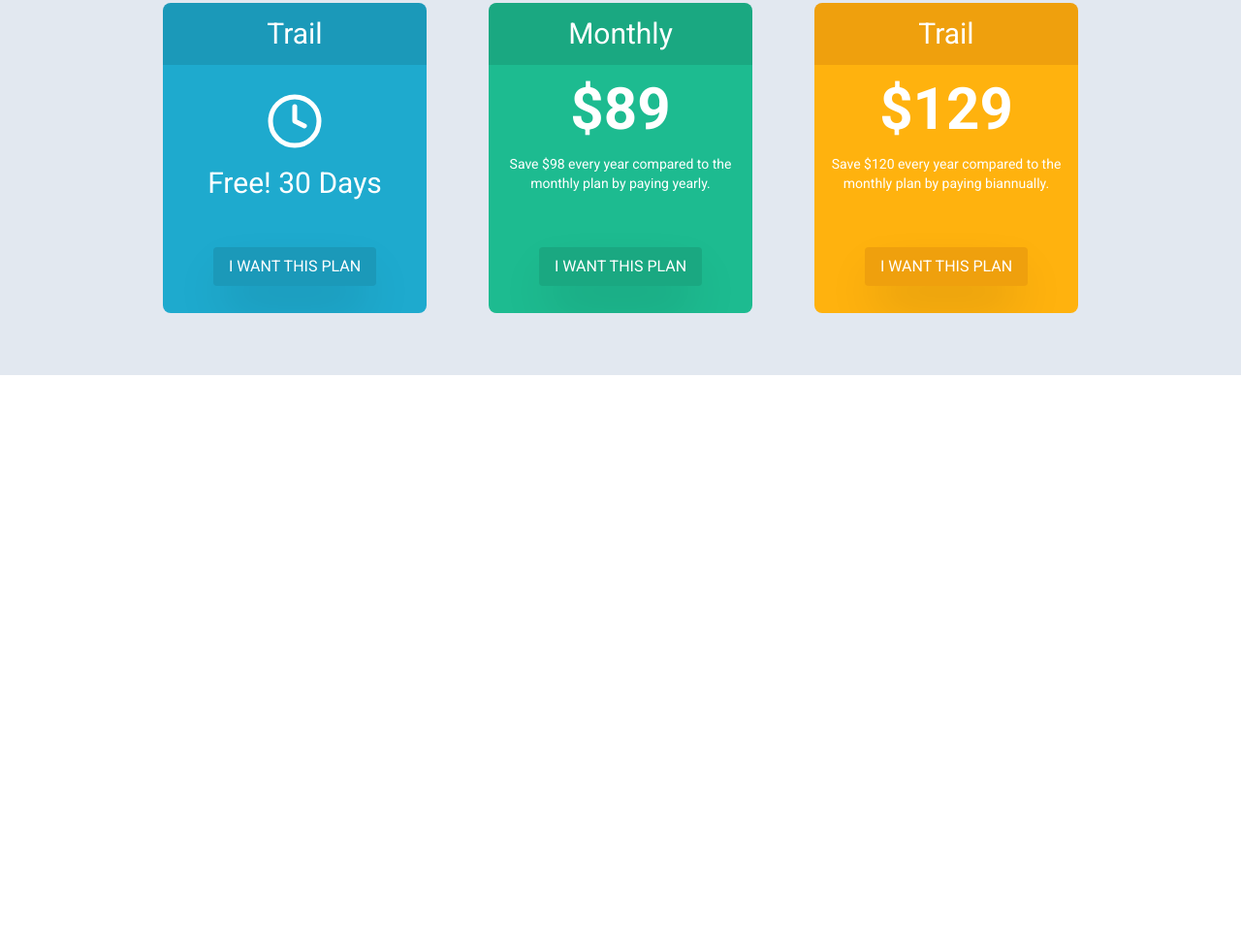
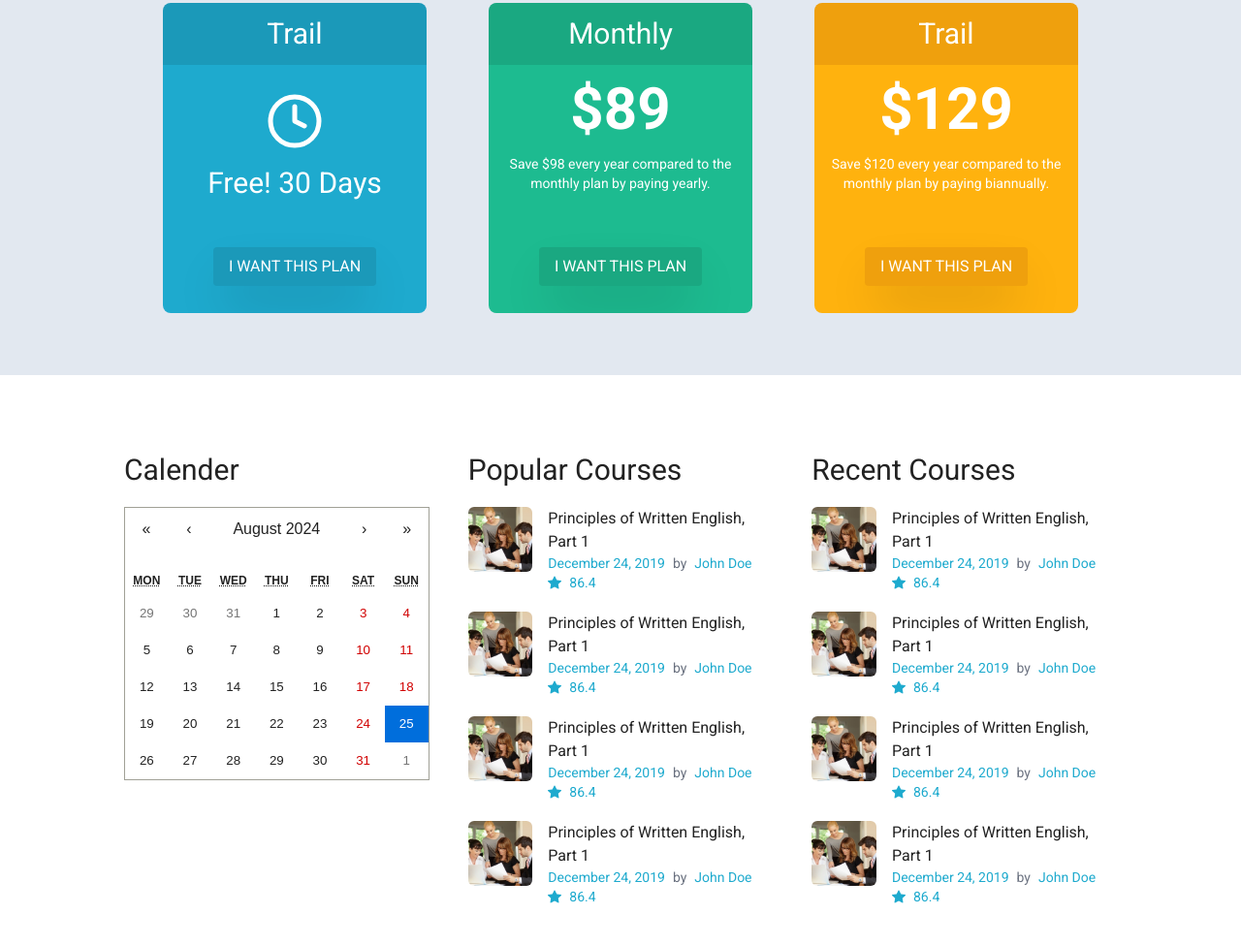
Before and after one commit to mohon01/BestComputer, a Gatsby site: page / in a window 1280 px wide. Shown: the part 2928-3903 px from the top of the page at 97% size. Before the commit the page ends 3355 px from the top, so only its background shows below. Built offline with nearby package versions, Linux system fonts and the light colour scheme; Gatsby itself is replaced by a stand-in of ours; a web font is replaced by a local one.

Commit message:
added extra

```diff
--- a/package.json
+++ b/package.json
@@ -31,6 +31,7 @@
     "gatsby-transformer-sharp": "^5.13.1",
     "postcss": "^8.4.41",
     "react": "^18.2.0",
+    "react-calendar": "^5.0.0",
     "react-dom": "^18.2.0",
     "react-icons": "^5.3.0",
     "tailwindcss": "^3.4.10"
--- /dev/null
+++ b/src/components/route/home/extra/Extra.tsx
@@ -0,0 +1,236 @@
+import React, { useState } from "react";
+import Calendar from "react-calendar";
+import "react-calendar/dist/Calendar.css";
+import { BsFillStarFill } from "react-icons/bs";
+import img1 from "../../../../images/course1.jpg";
+
+type ValuePiece = Date | null;
+type Value = ValuePiece | [ValuePiece, ValuePiece];
+
+export default function Extra() {
+  const [value, onChange] = useState<Value>(new Date());
+  return (
+    <div className="max-w-5xl py-10 mx-auto gap-10 grid grid-cols-3  justify-center">
+      <div className="space-y-5">
+        <p className="text-3xl">Calender</p>
+        <Calendar onChange={onChange} value={value} />
+      </div>
+      <div className="space-y-5">
+        <p className="text-3xl">Popular Courses</p>
+        <div>
+          <div className="grid grid-cols-8 gap-4">
+            <div className="col-span-2">
+              <img src={img1} alt="" className="rounded-md" />
+            </div>
+            <div className="col-span-6">
+              <div>Principles of Written English, Part 1</div>
+              <div className="text-sm font-thin">
+                <div className="space-x-2">
+                  <span className="text-primary-200">December 24, 2019</span>
+                  <span className="text-gray-500">by</span>
+                  <span className="text-primary-200">John Doe</span>
+                </div>
+                <div
+                  className="flex text-primary-200
+                 items-center gap-2"
+                >
+                  <span>
+                    <BsFillStarFill />
+                  </span>
+                  <span>86.4</span>
+                </div>
+              </div>
+            </div>
+          </div>
+        </div>
+        <div>
+          <div className="grid grid-cols-8 gap-4">
+            <div className="col-span-2">
+              <img src={img1} alt="" className="rounded-md" />
+            </div>
+            <div className="col-span-6">
+              <div>Principles of Written English, Part 1</div>
+              <div className="text-sm font-thin">
+                <div className="space-x-2">
+                  <span className="text-primary-200">December 24, 2019</span>
+                  <span className="text-gray-500">by</span>
+                  <span className="text-primary-200">John Doe</span>
+                </div>
+                <div
+                  className="flex text-primary-200
+                 items-center gap-2"
+                >
+                  <span>
+                    <BsFillStarFill />
+                  </span>
+                  <span>86.4</span>
+                </div>
+              </div>
+            </div>
+          </div>
+        </div>
+        <div>
+          <div className="grid grid-cols-8 gap-4">
+            <div className="col-span-2">
+              <img src={img1} alt="" className="rounded-md" />
+            </div>
+            <div className="col-span-6">
+              <div>Principles of Written English, Part 1</div>
+              <div className="text-sm font-thin">
+                <div className="space-x-2">
+                  <span className="text-primary-200">December 24, 2019</span>
+                  <span className="text-gray-500">by</span>
+                  <span className="text-primary-200">John Doe</span>
+                </div>
+                <div
+                  className="flex text-primary-200
+                 items-center gap-2"
+                >
+                  <span>
+                    <BsFillStarFill />
+                  </span>
+                  <span>86.4</span>
+                </div>
+              </div>
+            </div>
+          </div>
+        </div>
+
+        <div>
+          <div className="grid grid-cols-8 gap-4">
+            <div className="col-span-2">
+              <img src={img1} alt="" className="rounded-md" />
+            </div>
+            <div className="col-span-6">
+              <div>Principles of Written English, Part 1</div>
+              <div className="text-sm font-thin">
+                <div className="space-x-2">
+                  <span className="text-primary-200">December 24, 2019</span>
+                  <span className="text-gray-500">by</span>
+                  <span className="text-primary-200">John Doe</span>
+                </div>
+                <div
+                  className="flex text-primary-200
+                 items-center gap-2"
+                >
+                  <span>
+                    <BsFillStarFill />
+                  </span>
+                  <span>86.4</span>
+                </div>
+              </div>
+            </div>
+          </div>
+        </div>
+      </div>
+      <div className="space-y-5">
+        <p className="text-3xl">Recent Courses</p>
+        <div>
+          <div className="grid grid-cols-8 gap-4">
+            <div className="col-span-2">
+              <img src={img1} alt="" className="rounded-md" />
+            </div>
+            <div className="col-span-6">
+              <div>Principles of Written English, Part 1</div>
+              <div className="text-sm font-thin">
+                <div className="space-x-2">
+                  <span className="text-primary-200">December 24, 2019</span>
+                  <span className="text-gray-500">by</span>
+                  <span className="text-primary-200">John Doe</span>
+                </div>
+                <div
+                  className="flex text-primary-200
+                 items-center gap-2"
+                >
+                  <span>
+                    <BsFillStarFill />
+                  </span>
+                  <span>86.4</span>
+                </div>
+              </div>
+            </div>
+          </div>
+        </div>
+        <div>
+          <div className="grid grid-cols-8 gap-4">
+            <div className="col-span-2">
+              <img src={img1} alt="" className="rounded-md" />
+            </div>
+            <div className="col-span-6">
+              <div>Principles of Written English, Part 1</div>
+              <div className="text-sm font-thin">
+                <div className="space-x-2">
+                  <span className="text-primary-200">December 24, 2019</span>
+                  <span className="text-gray-500">by</span>
+                  <span className="text-primary-200">John Doe</span>
+                </div>
+                <div
+                  className="flex text-primary-200
+                 items-center gap-2"
+                >
+                  <span>
+                    <BsFillStarFill />
+                  </span>
+                  <span>86.4</span>
+                </div>
+              </div>
+            </div>
+          </div>
+        </div>
+        <div>
+          <div className="grid grid-cols-8 gap-4">
+            <div className="col-span-2">
+              <img src={img1} alt="" className="rounded-md" />
+            </div>
+            <div className="col-span-6">
+              <div>Principles of Written English, Part 1</div>
+              <div className="text-sm font-thin">
+                <div className="space-x-2">
+                  <span className="text-primary-200">December 24, 2019</span>
+                  <span className="text-gray-500">by</span>
+                  <span className="text-primary-200">John Doe</span>
+                </div>
+                <div
+                  className="flex text-primary-200
+                 items-center gap-2"
+                >
+                  <span>
+                    <BsFillStarFill />
+                  </span>
+                  <span>86.4</span>
+                </div>
+              </div>
+            </div>
+          </div>
+        </div>
+
+        <div>
+          <div className="grid grid-cols-8 gap-4">
+            <div className="col-span-2">
+              <img src={img1} alt="" className="rounded-md" />
+            </div>
+            <div className="col-span-6">
+              <div>Principles of Written English, Part 1</div>
+              <div className="text-sm font-thin">
+                <div className="space-x-2">
+                  <span className="text-primary-200">December 24, 2019</span>
+                  <span className="text-gray-500">by</span>
+                  <span className="text-primary-200">John Doe</span>
+                </div>
+                <div
+                  className="flex text-primary-200
+                 items-center gap-2"
+                >
+                  <span>
+                    <BsFillStarFill />
+                  </span>
+                  <span>86.4</span>
+                </div>
+              </div>
+            </div>
+          </div>
+        </div>
+      </div>
+    </div>
+  );
+}
--- a/src/pages/index.tsx
+++ b/src/pages/index.tsx
@@ -1,6 +1,7 @@
 import * as React from "react";
 import Header from "../components/common/Headers/Header";
 import Courses from "../components/route/home/courses/Courses";
+import Extra from "../components/route/home/extra/Extra";
 import { Slider } from "../components/route/home/hero/Slider";
 import Menu from "../components/route/home/menu/Menu";
 import Partner from "../components/route/home/partner/Partner";
@@ -17,6 +18,7 @@ const IndexPage = () => {
       <Partner />
       <Video />
       <Price />
+      <Extra />
     </main>
   );
 };
```
Also changed, not shown: 1 other file.
